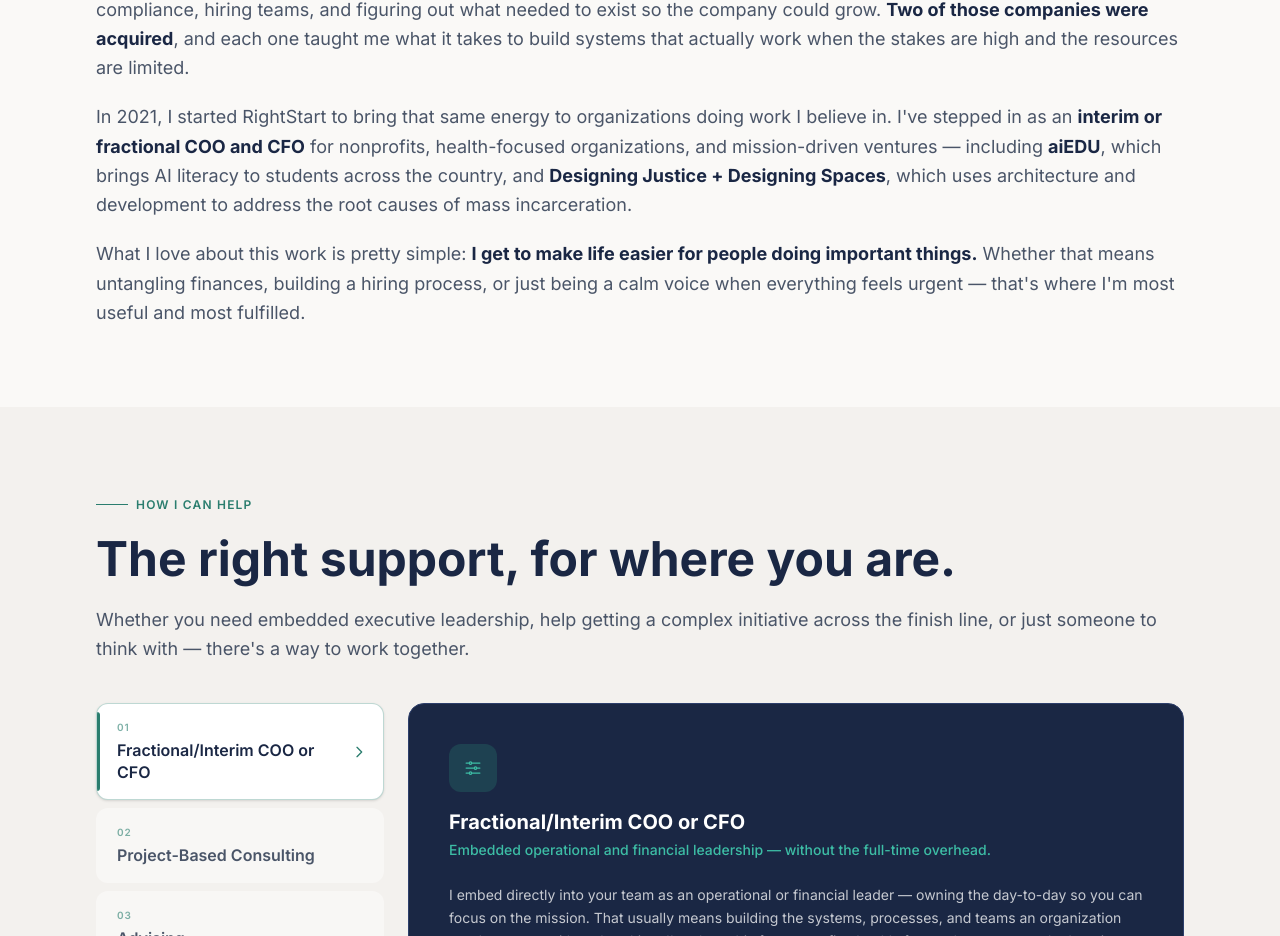
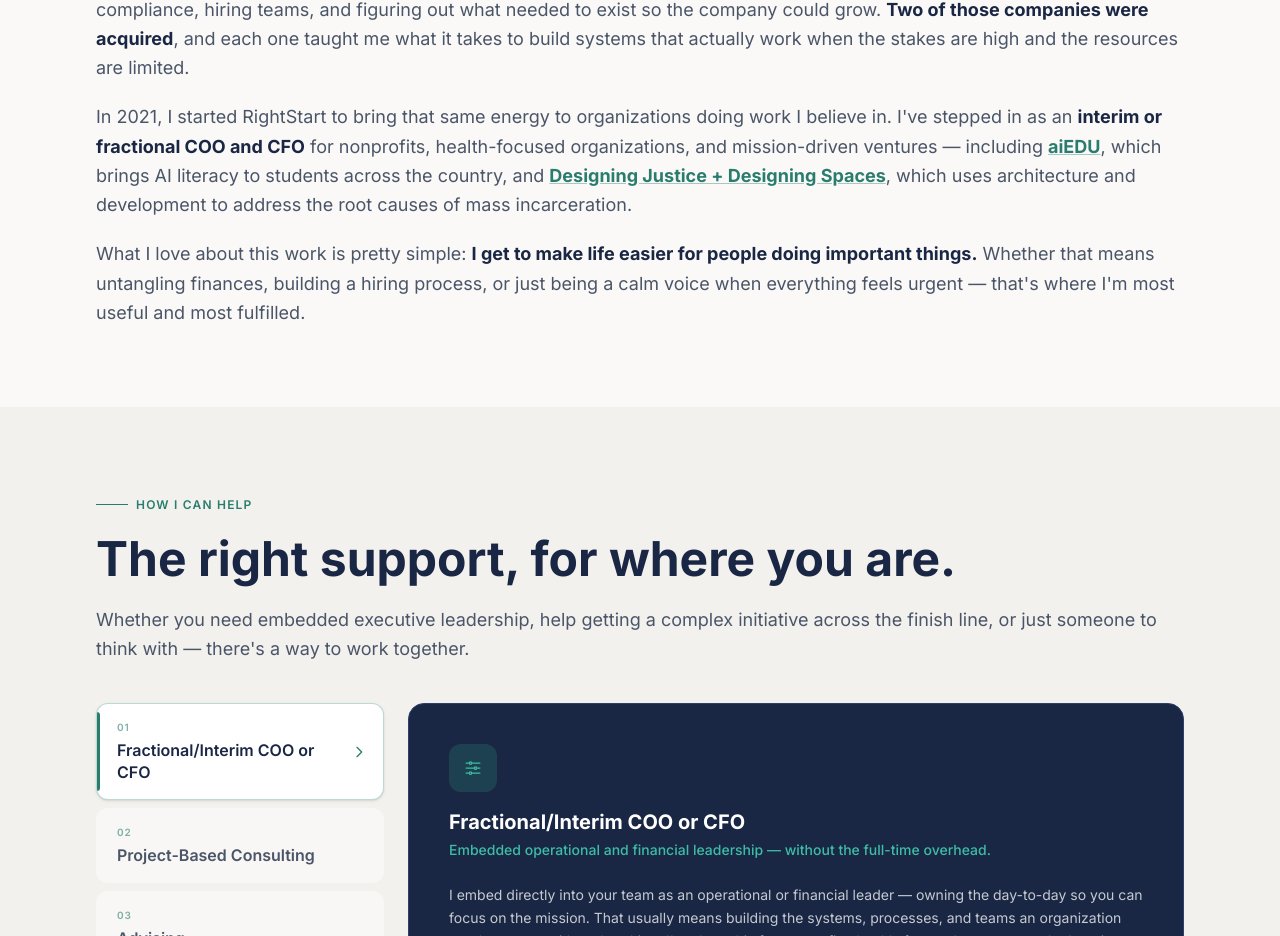
Before and after one commit to joshtgreen/righstart.site, a Next.js app: page / in a window 1280 px wide. Shown: the part 1079-2015 px from the top of the page. Built offline with nearby package versions, Linux system fonts and the light colour scheme.

Commit message:
Make About section links visually distinct with teal color and underline
https://claude.ai/code/session_01VM6d7DAnpPS9PAAZpsmYrN

```diff
--- a/components/About.tsx
+++ b/components/About.tsx
@@ -44,11 +44,11 @@ export default function About() {
             for nonprofits, health-focused organizations, and mission-driven
             ventures — including{" "}
             <strong className="text-[#1a2744]">
-              <a href="https://www.aiedu.org/" target="_blank" rel="noopener noreferrer">aiEDU</a>
+              <a href="https://www.aiedu.org/" target="_blank" rel="noopener noreferrer" className="text-[#2a7d6e] underline decoration-[#2a7d6e]/40 hover:decoration-[#2a7d6e] transition-colors">aiEDU</a>
             </strong>
             , which brings AI literacy to students across the country, and{" "}
             <strong className="text-[#1a2744]">
-              <a href="https://designingjustice.org/" target="_blank" rel="noopener noreferrer">Designing Justice + Designing Spaces</a>
+              <a href="https://designingjustice.org/" target="_blank" rel="noopener noreferrer" className="text-[#2a7d6e] underline decoration-[#2a7d6e]/40 hover:decoration-[#2a7d6e] transition-colors">Designing Justice + Designing Spaces</a>
             </strong>
             , which uses architecture and development to address the root causes
             of mass incarceration.
```
